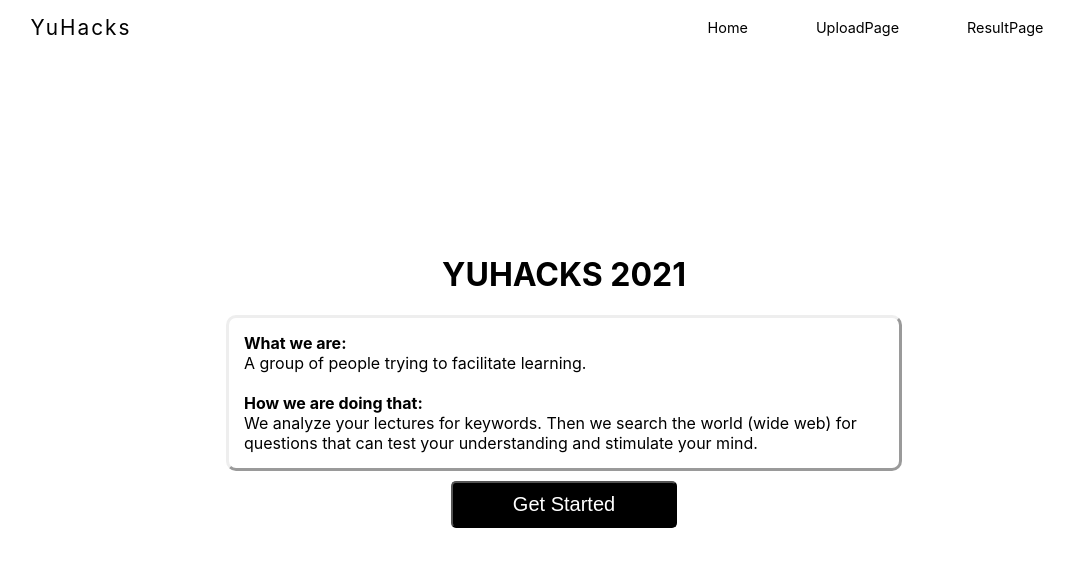
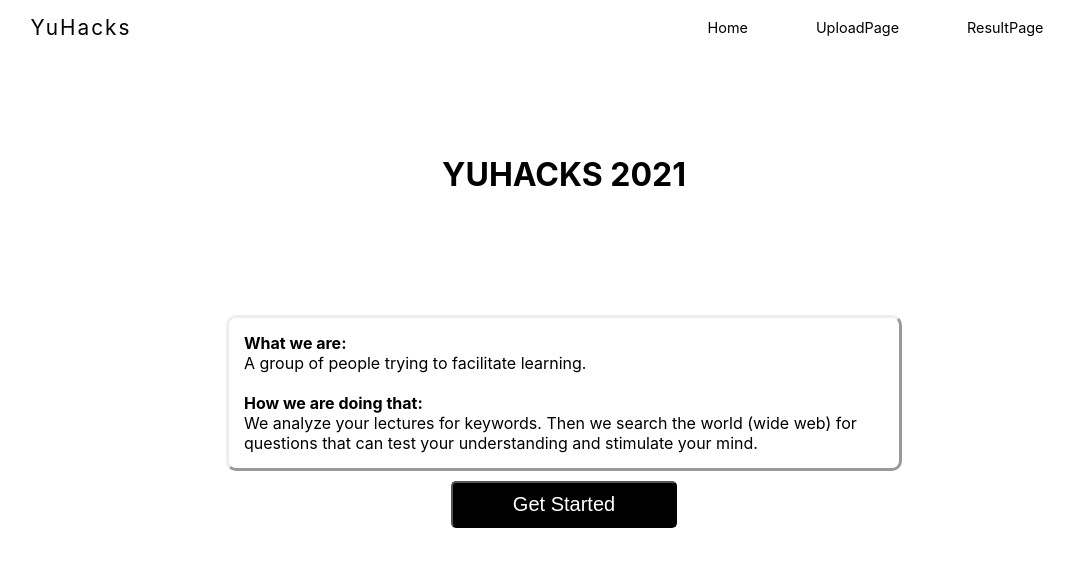
Before and after one commit to samsoncn/yuhacks, a React (Create React App) app in the folder yuhacks-web/: page / in a window 1280 px wide. Shown: the top 566 px of the page, without its empty margins (76-1150 px from the left). Built offline with nearby package versions, Linux system fonts and the light colour scheme.

Commit message:
update home.css

```diff
--- a/yuhacks-web/src/style/Home.css
+++ b/yuhacks-web/src/style/Home.css
@@ -6,10 +6,11 @@
 
 .title {
     text-align: center;
-    margin-top: 200px;
+    margin-top: 100px;
 }
 
 .blurb {
+    margin-top: 100px;
     max-width: 50vw;
     max-height: 50vh;
     padding: 15px;
```
